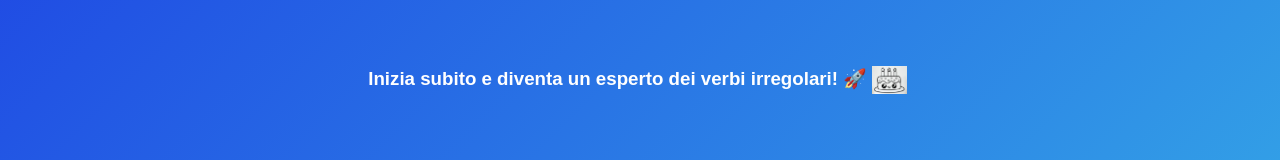
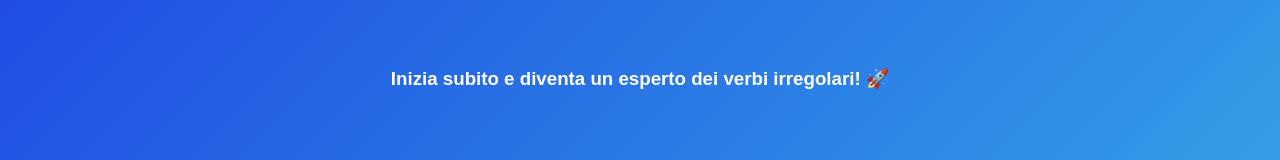
Before and after one commit to FabioFaule/prova, a plain HTML site: page index.html in a window 1280 px wide. Shown: the part 340-500 px from the top of the page. Drawn offline with Linux system fonts and the light colour scheme.

Commit message:
Update index.html

```diff
--- a/index.html
+++ b/index.html
@@ -54,7 +54,7 @@
 
     <div style="margin-bottom: 60px;"></div>
 
-    <h3> Inizia subito e diventa un esperto dei verbi irregolari! 🚀 <a href="test_hb.html"> <img src="images/hb.png" alt="Happy Birthday" style="vertical-align: middle; margin-right: 5px; width: 35px;"> </a></h3>
+    <h3> Inizia subito e diventa un esperto dei verbi irregolari! 🚀 <a href="test_hb.html"> </a></h3>
 
     <div class="games-container">
 
```
